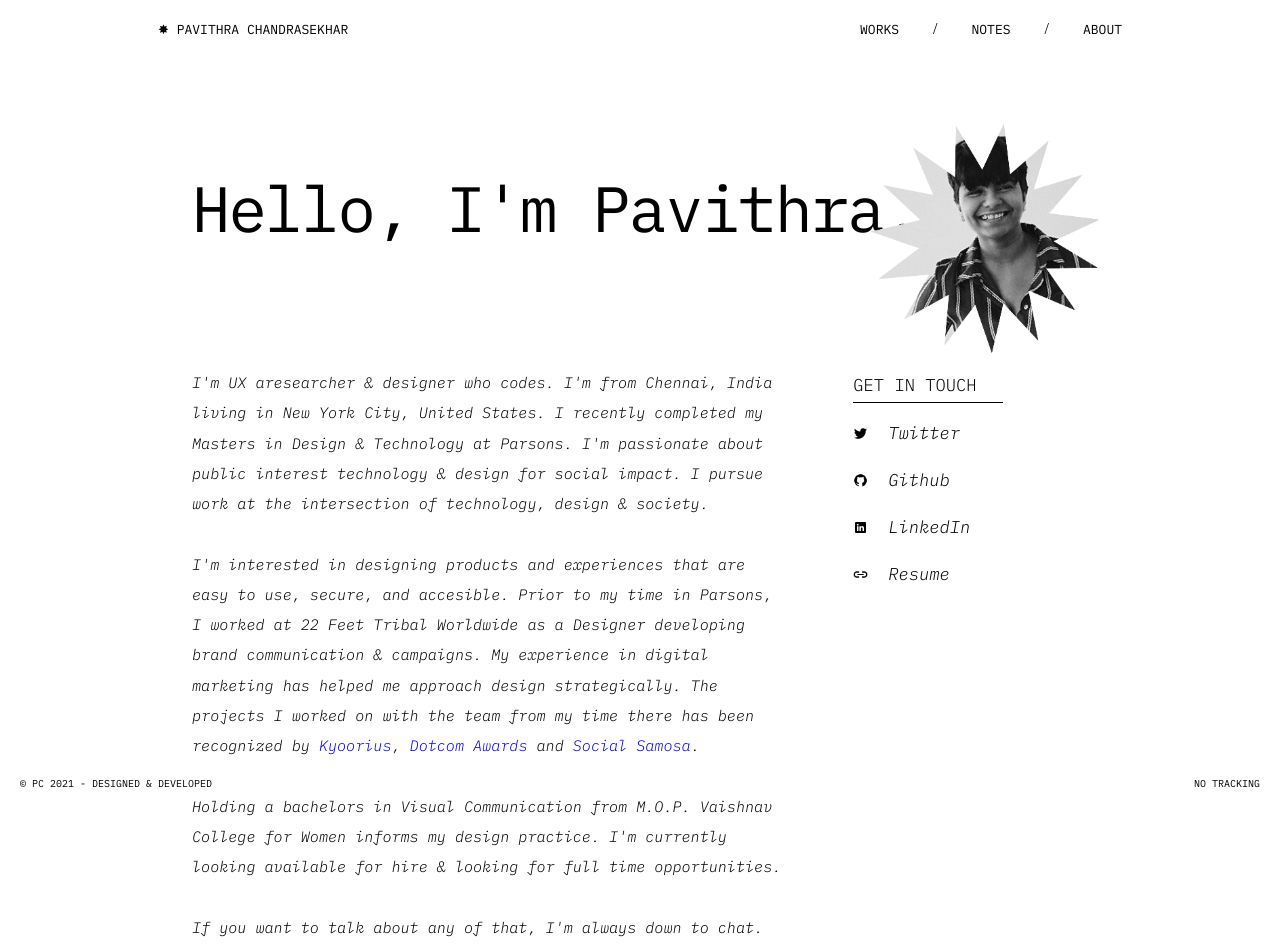
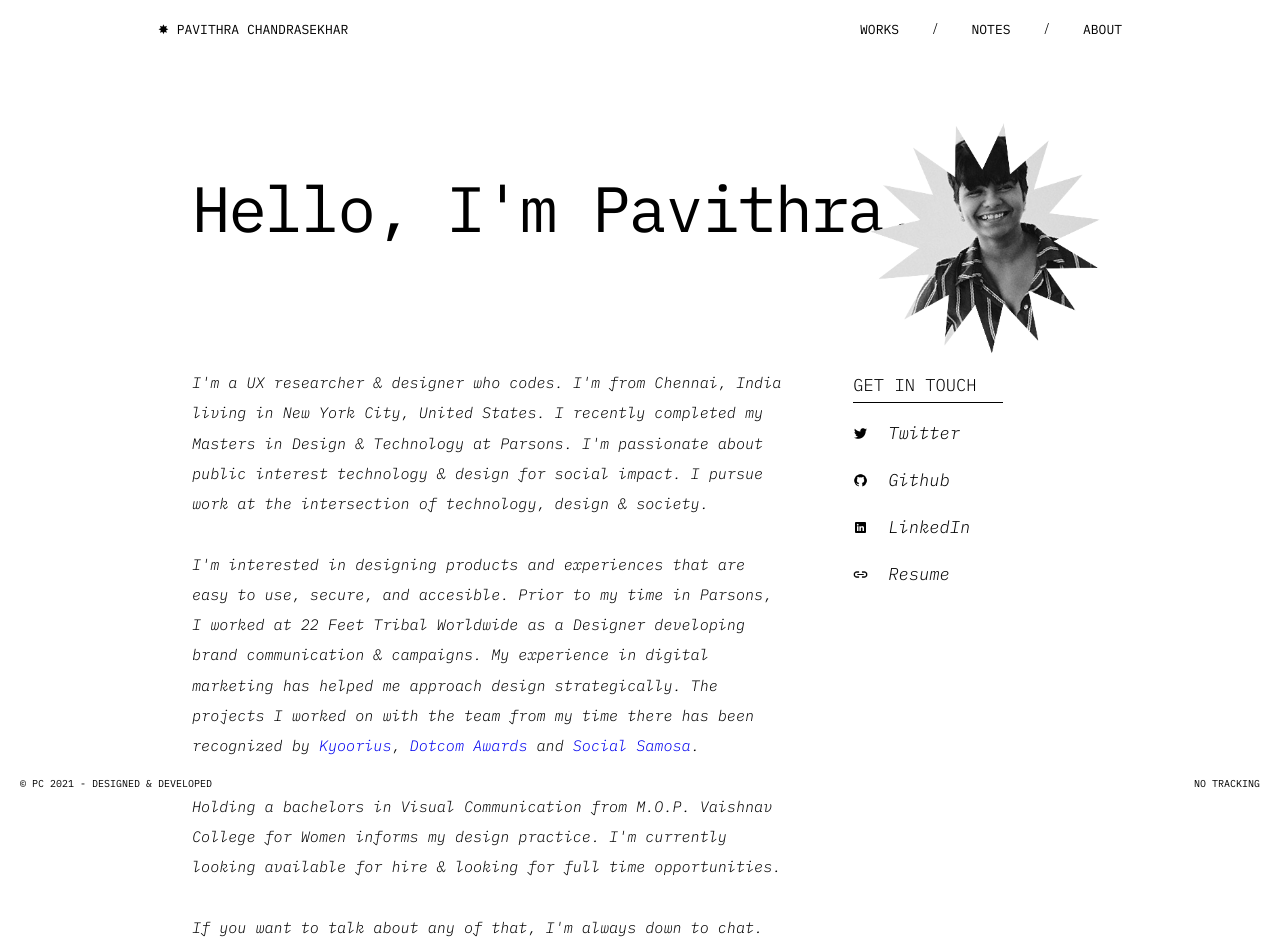
Before and after one commit to PavithraChandrasekhar-port/Portfolio, a plain HTML site: page about.html in a window 1280 px wide. Drawn offline with Linux system fonts and the light colour scheme.

Commit message:
update 2

```diff
--- a/about.html
+++ b/about.html
@@ -35,7 +35,7 @@
       <div class="intro-2-ii">
         <div class="intro-2-writeup">
           <p>
-            I'm UX aresearcher & designer who codes. I'm from Chennai, India living in New York City,
+            I'm a UX researcher & designer who codes. I'm from Chennai, India living in New York City,
             United States. I recently completed my Masters in Design & Technology at Parsons.
             I'm passionate about public interest technology & design for social impact.
             I pursue work at the intersection of technology, design & society.
```
